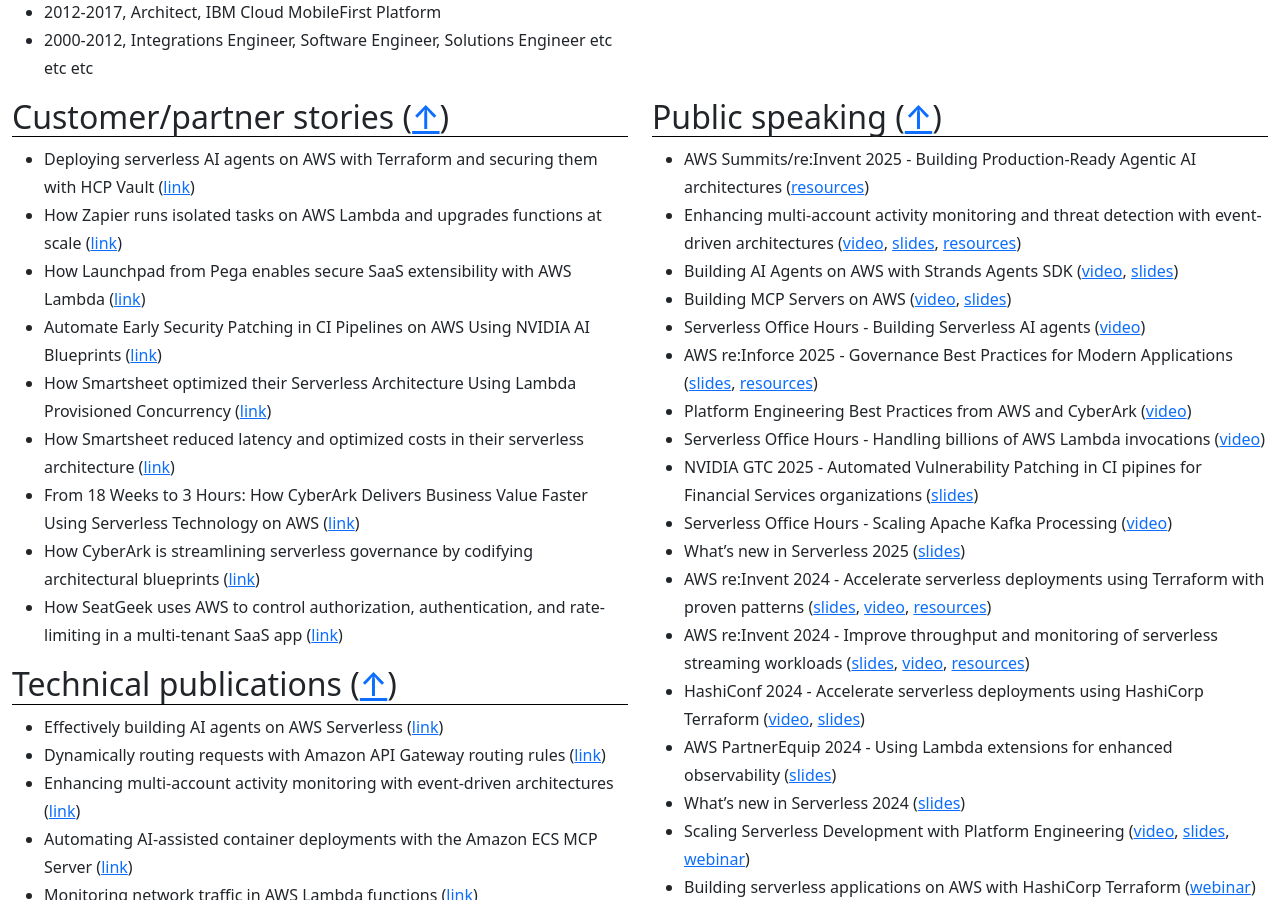
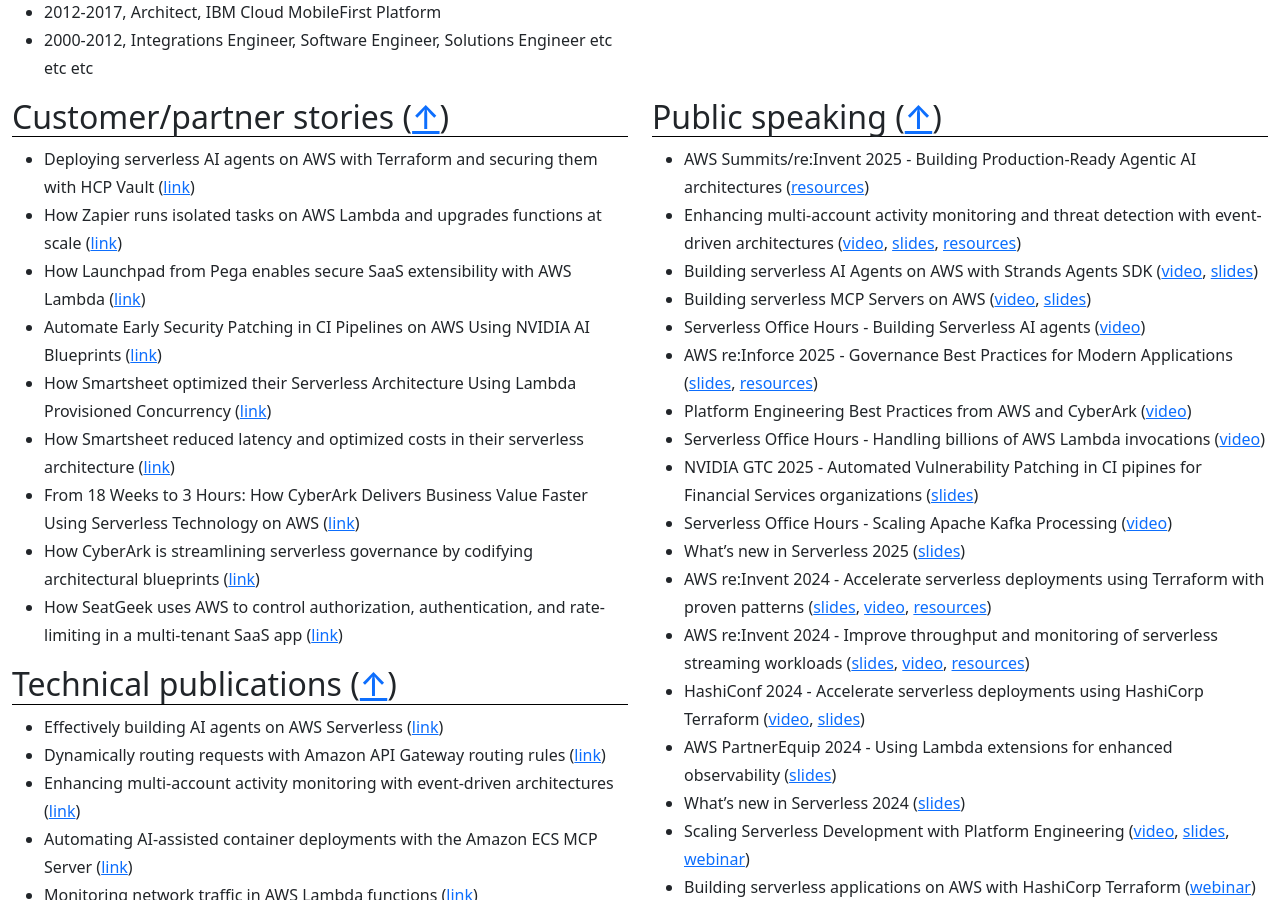
Before and after one commit to aal80/whoami, a Jekyll site: the page built from index.md, in a window 1280 px wide and 900 px high, scrolled down 340 px. Built offline with Jekyll 4.4.1, drawn with Linux system fonts in a browser that asks for light colours.

Commit message:
Update talks.md

```diff
--- a/_includes/talks.md
+++ b/_includes/talks.md
@@ -2,8 +2,8 @@
 
 - AWS Summits/re:Invent 2025 - Building Production-Ready Agentic AI architectures ([resources](https://aal80.github.io/aws-summits-reinvent-2025-serverless-agents-chalktalk/))
 - Enhancing multi-account activity monitoring and threat detection with event-driven architectures ([video](https://youtu.be/KlM2M_u0v14?si=Cdb29j2ldcb0UUCh), [slides](https://www.dropbox.com/scl/fi/bpxicxheemub6k6csejlp/2025-enhancing-multi-account-activity-monitoring-with-event-driven-architectures.pdf?rlkey=476fihbcaltwb0dgcmbo91g2v&st=zvmunpc4&dl=0), [resources](https://aal80.github.io/webinar-building-event-driven-multi-account-activity-monitoring-solutions/))
-- Building AI Agents on AWS with Strands Agents SDK ([video](https://youtu.be/OuiUEPO7PB8?si=YSvJLK_iCvWm6XJZ), [slides](https://www.dropbox.com/scl/fi/xzs51iplz8vpn5o0s4whq/2025-building-ai-agents-on-aws.pdf?rlkey=m4iw9dvexfyh9yuq1s1be3eef&st=8fpmcgbf&dl=0))
-- Building MCP Servers on AWS ([video](https://youtu.be/q3JgDJPeXJY), [slides](https://www.dropbox.com/scl/fi/pley3lqj96t8a5f212coe/2025-building-mcp-servers-on-aws.pdf?rlkey=5ip3rqn8iwjhody664t9ihzbm&st=sqt4dno2&dl=0))
+- Building serverless AI Agents on AWS with Strands Agents SDK ([video](https://youtu.be/OuiUEPO7PB8?si=YSvJLK_iCvWm6XJZ), [slides](https://www.dropbox.com/scl/fi/xzs51iplz8vpn5o0s4whq/2025-building-ai-agents-on-aws.pdf?rlkey=m4iw9dvexfyh9yuq1s1be3eef&st=8fpmcgbf&dl=0))
+- Building serverless MCP Servers on AWS ([video](https://youtu.be/q3JgDJPeXJY), [slides](https://www.dropbox.com/scl/fi/pley3lqj96t8a5f212coe/2025-building-mcp-servers-on-aws.pdf?rlkey=5ip3rqn8iwjhody664t9ihzbm&st=sqt4dno2&dl=0))
 - Serverless Office Hours - Building Serverless AI agents ([video](https://www.youtube.com/live/HLy81MDTLro?si=46W0g_XnSNkP8X_2))
 - AWS re:Inforce 2025 - Governance Best Practices for Modern Applications ([slides](https://www.dropbox.com/scl/fi/w5j9wmpx8hrerq1iae91c/reinforce-2025-grc331-governance-for-modern-apps.pdf?rlkey=7jepzm0gtllh53nlgm18gf7mo&st=woomqcvw&dl=0), [resources](https://aal80.github.io/reinforce2025-grc331))
 - Platform Engineering Best Practices from AWS and CyberArk ([video](https://www.linkedin.com/events/7325644549580558337))
```
